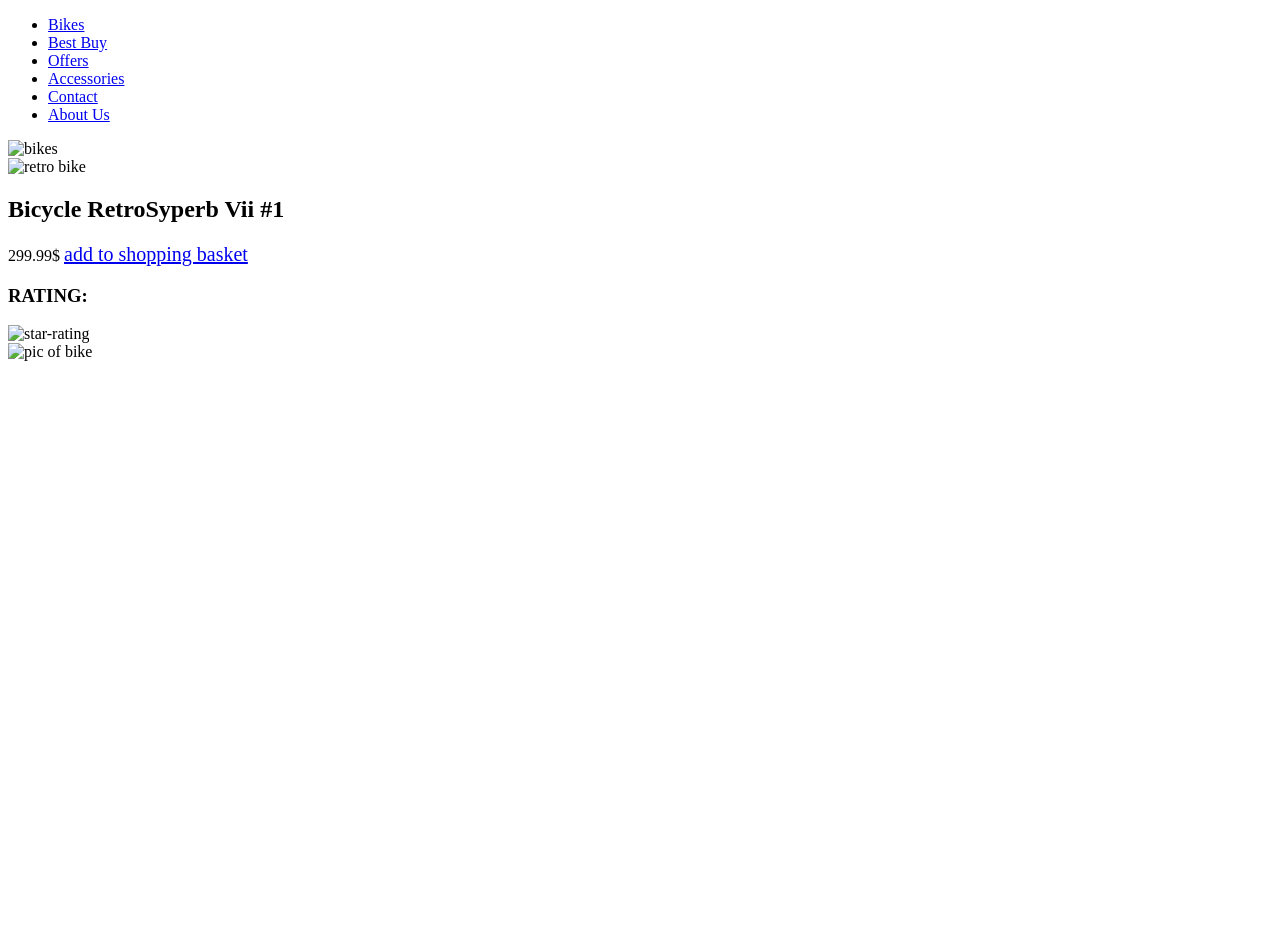
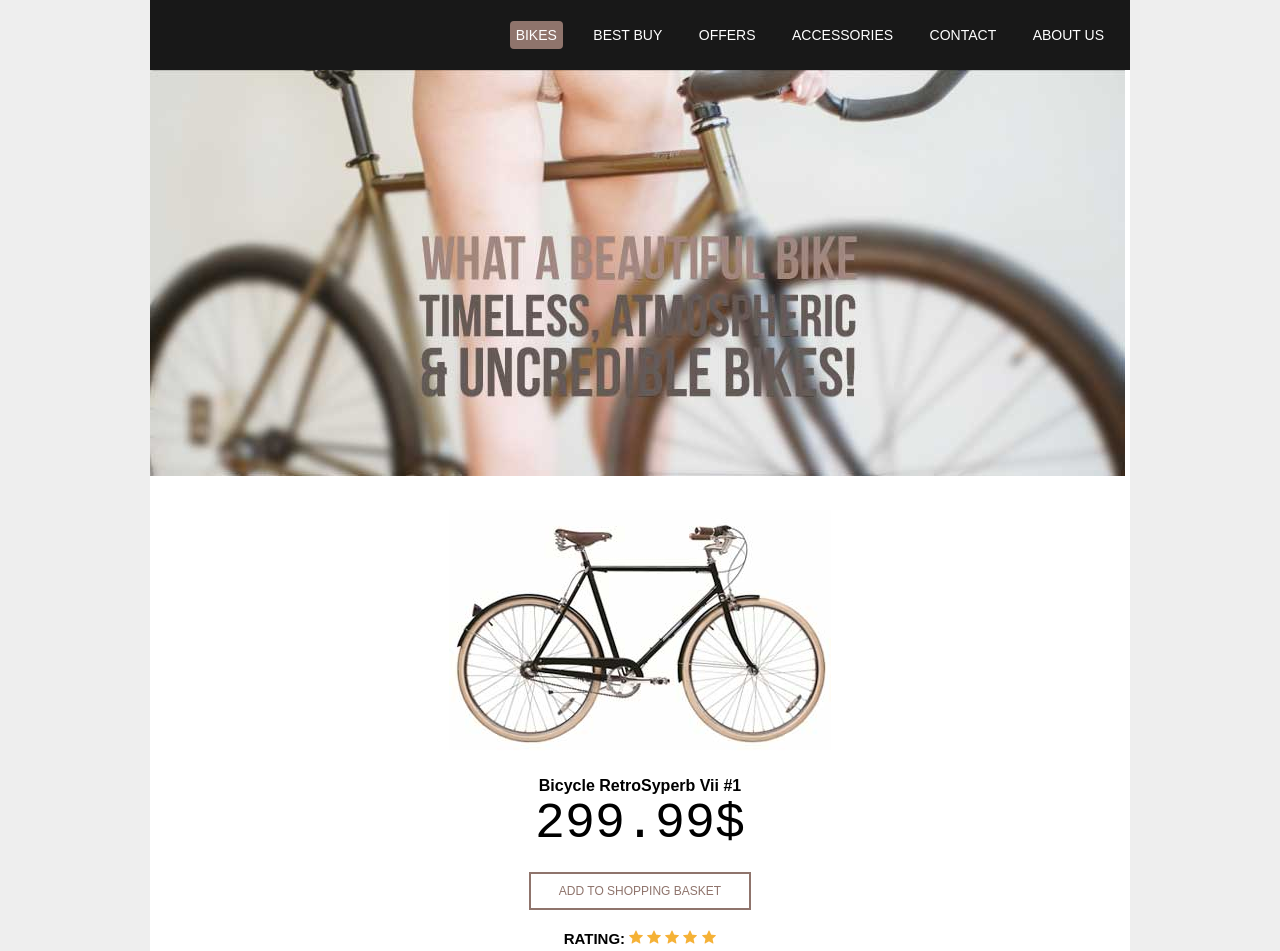
Before and after one commit to rishita3003/HTML-Portfolio, a plain HTML site: page public/index css.html in a window 1280 px wide. Shown: the top 951 px of the page. Before the commit the page ends 800 px from the top, so only its background shows below. Drawn offline with Linux system fonts and the light colour scheme; files that its build step writes are made by us from their sources; files whose address does not match are found by name.

Commit message:
Add files via upload

```diff
--- a/style.css
+++ b/style.css
@@ -1,12 +1,101 @@
-a:hover{
-    color:purple;
+body{
+    font-family:arial;
+    margin:0;
+    background-color: #eee;
 }
 
-section a{
-    font-size:20px;
+#wrapper{
+    width:980px;
+    margin: 0 auto;
+    background-color: #fff;
 
 }
 
-img{
-    height:300px;
+#main-navigation{
+    background-color: #181818;
+    padding:10px;
+
 }
+
+#main-navigation ul{
+    text-align: right;
+    list-style-type: none;
+    margin-right:10px;
+
+}
+
+#main-navigation li{
+    display:inline-block;
+margin-left:20px ;
+}
+
+#main-navigation li:hover{
+    background-color:#8f746c;
+    border-radius:5px;
+    text-decoration: bold white;
+}
+
+#main-navigation a{
+color:#fff;
+text-decoration:none;
+text-transform: uppercase;
+font-size: 14px;
+padding: 6px;
+
+}
+
+#main-navigation a.current{
+background:#8f746c;
+border-radius:4px;
+
+
+}
+
+#lead-banner{
+    width:100%;
+}
+
+#shop{
+    margin:30px 0;
+    text-align: center;
+}
+
+#shop h2.product-name{
+    font-size: 16px;
+    margin-bottom:0;
+
+}
+
+#shop span.price{
+    display:block;
+    font-size:50px;
+    font-family: 'Courier New';
+}
+
+#shop a.add-to-bag{
+    display:block;
+    color:#8f746c;
+    text-transform: uppercase;
+    font-size: 12px;
+    text-decoration: none;
+    padding:10px 0;
+    border: 2px solid #8f746c;
+    width:218px;
+    margin:20px auto;
+}
+
+#shop a.add-to-bag:hover{
+color:#fff;
+background:#8f746c ;
+}
+
+h3{
+    color: black;
+    text-align:center;
+    display:inline;
+    font-size: 15px;
+    text-decoration: none;
+}
+#footer-banner img{
+    width:100%;
+}
```
Also changed, not shown: images/bike.jpg (added), images/footer.jpg (added), images/lead-banner.jpg (added), images/stars.png (added).
